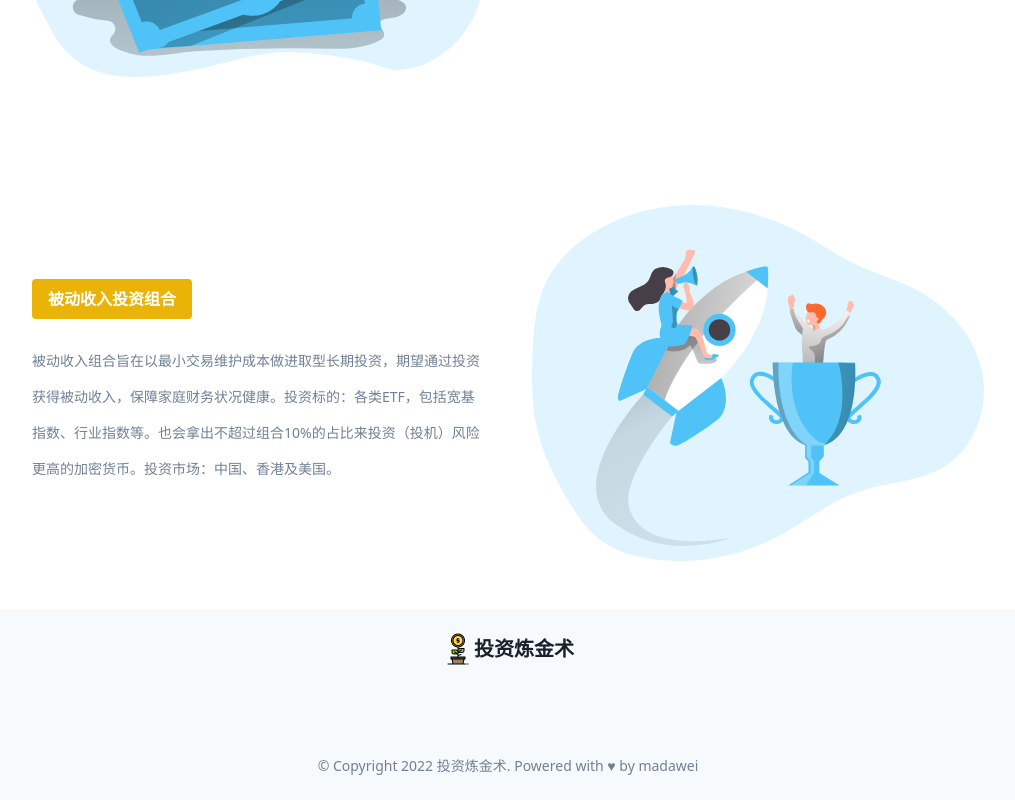
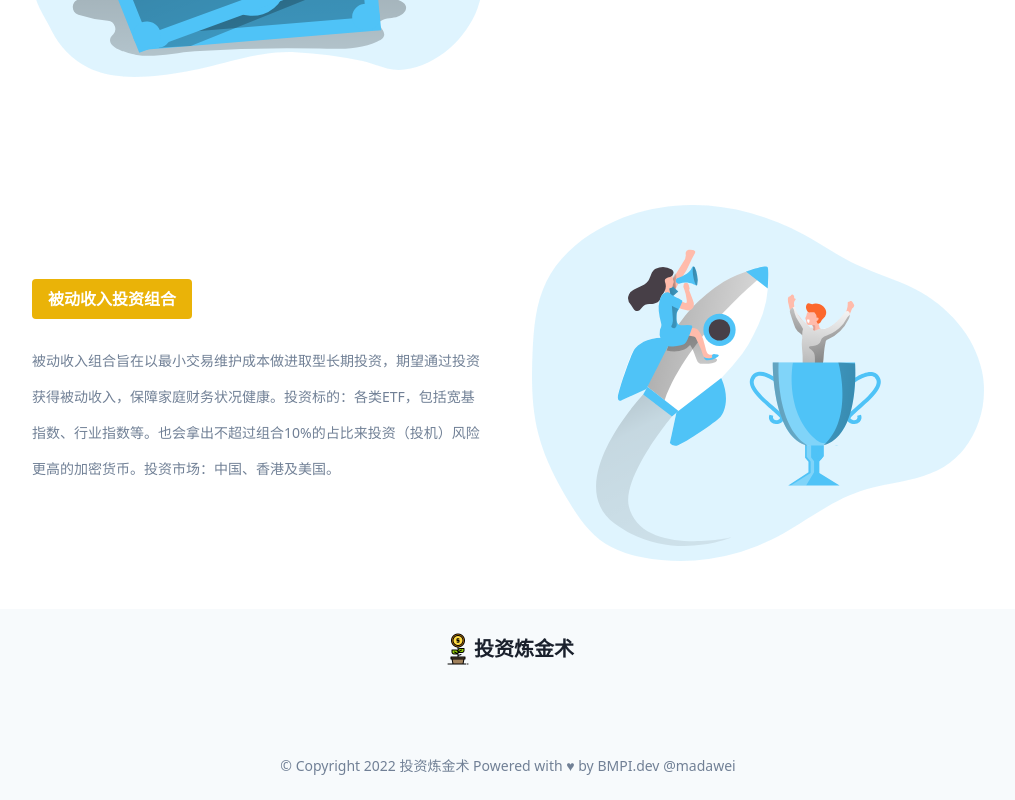
Before and after one commit to bmpi-dev/invest-alchemy, a Next.js app in the folder new-web/: page / in a window 1280 px wide. Shown: the part 1839-2639 px from the top of the page, without its empty margins (132-1147 px from the left). Built offline with nearby package versions, Linux system fonts and the light colour scheme.

Commit message:
feat(web): update footer

```diff
--- a/new-web/src/footer/FooterCopyright.tsx
+++ b/new-web/src/footer/FooterCopyright.tsx
@@ -2,11 +2,14 @@ import { AppConfig } from '../utils/AppConfig';
 
 const FooterCopyright = () => (
   <div className="footer-copyright">
-    © Copyright {new Date().getFullYear()} {AppConfig.title}. Powered with{' '}
+    © Copyright {new Date().getFullYear()} {AppConfig.title} Powered with{' '}
     <span role="img" aria-label="Love">
       ♥
     </span>{' '}
-    by <a href="https://twitter.com/madawei2699">madawei</a>
+    <span>
+      by <a href="https://www.bmpi.dev">BMPI.dev</a>{' '}
+    </span>
+    @<a href="https://twitter.com/madawei2699">madawei</a>
     {/*
      * PLEASE READ THIS SECTION
      * We'll really appreciate if you could have a link to our website
```
